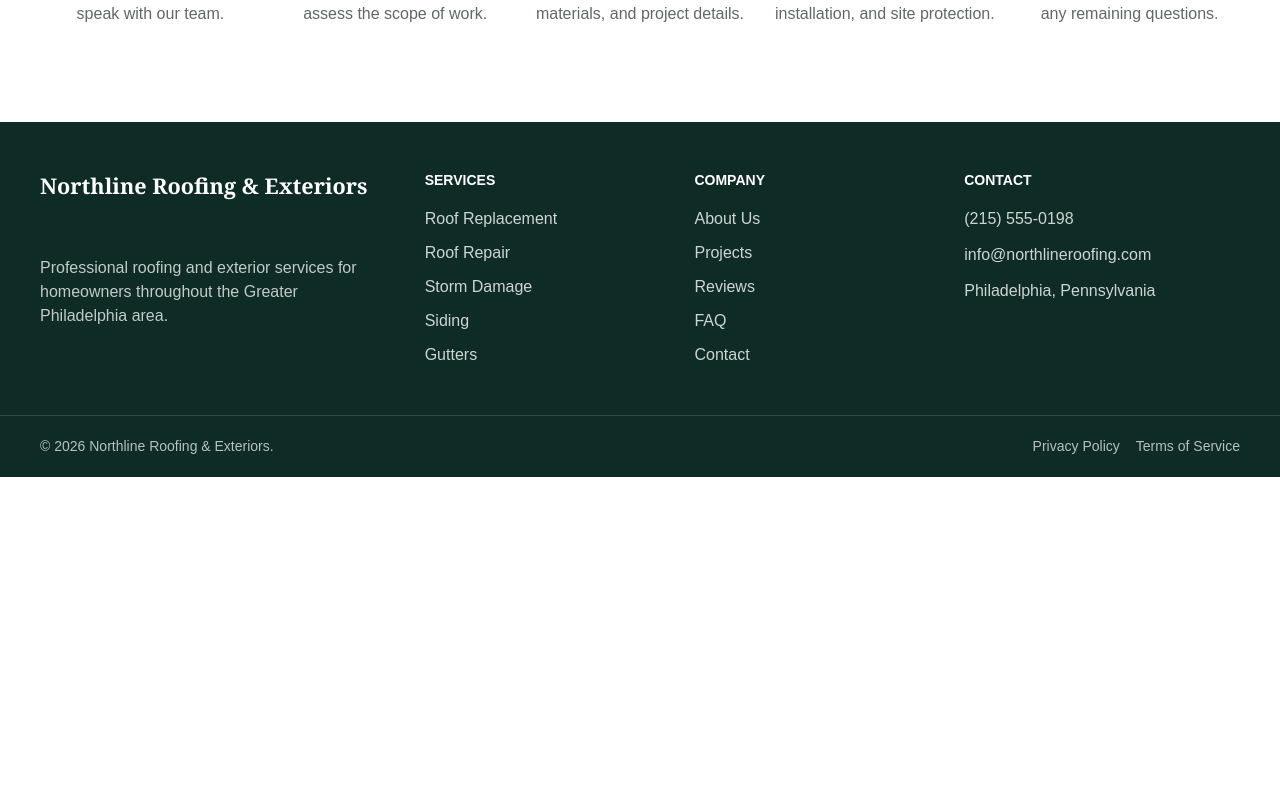
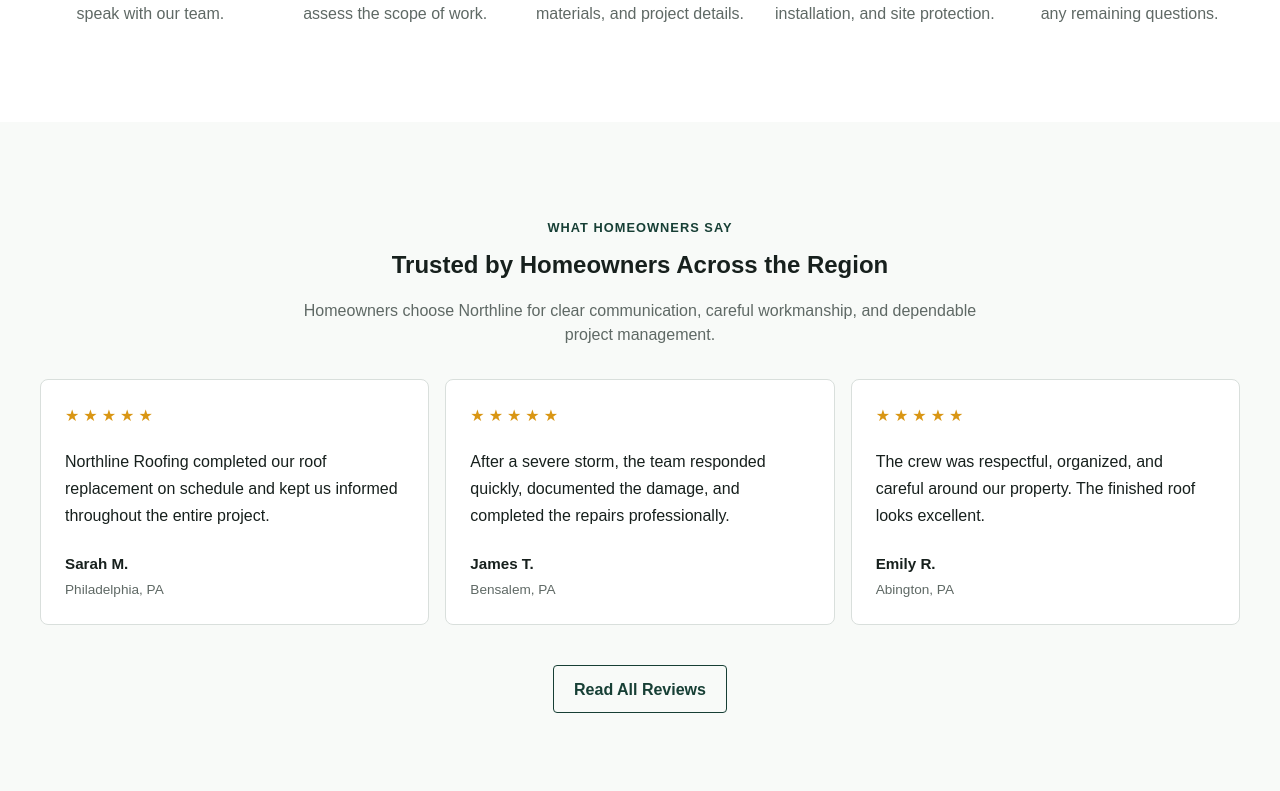
Before and after one commit to AndreyKharebov/northline-roofing, a React (Vite) app: page / in a window 1280 px wide. Shown: the part 3949-4740 px from the top of the page. Before the commit the page ends 4426 px from the top, so only its background shows below. Built offline with nearby package versions, Linux system fonts and the light colour scheme.

Commit message:
Add homepage reviews preview

```diff
--- /dev/null
+++ b/src/components/home/Reviews/ReviewCard.css
@@ -0,0 +1,39 @@
+.review-card {
+  display: flex;
+  flex-direction: column;
+  min-height: 100%;
+  padding: 24px;
+  border: 1px solid var(--color-border);
+  border-radius: var(--radius-medium);
+  background-color: var(--color-white);
+}
+
+.review-card__rating {
+  display: flex;
+  gap: 4px;
+  color: #d99614;
+  font-size: 1rem;
+}
+
+.review-card__quote {
+  margin: 20px 0 0;
+  color: var(--color-text);
+  line-height: 1.7;
+}
+
+.review-card__footer {
+  display: flex;
+  flex-direction: column;
+  gap: 4px;
+  margin-top: auto;
+  padding-top: 24px;
+}
+
+.review-card__name {
+  font-size: 0.95rem;
+}
+
+.review-card__location {
+  color: var(--color-text-light);
+  font-size: 0.85rem;
+}
--- /dev/null
+++ b/src/components/home/Reviews/ReviewCard.jsx
@@ -0,0 +1,30 @@
+import './ReviewCard.css';
+
+function ReviewCard({ review }) {
+  return (
+    <article className='review-card'>
+      <div
+        className='review-card__rating'
+        aria-label={`${review.rating} out of 5 stars`}
+      >
+        {Array.from({ length: review.rating }).map((_, index) => (
+          <span key={index} aria-hidden='true'>
+            ★
+          </span>
+        ))}
+      </div>
+
+      <blockquote className='review-card__quote'>
+        <p>{review.text}</p>
+      </blockquote>
+
+      <footer className='review-card__footer'>
+        <strong className='review-card__name'>{review.name}</strong>
+
+        <span className='review-card__location'>{review.location}</span>
+      </footer>
+    </article>
+  );
+}
+
+export default ReviewCard;
--- /dev/null
+++ b/src/components/home/Reviews/ReviewsPreview.css
@@ -0,0 +1,48 @@
+.reviews-preview {
+  background-color: var(--color-background);
+}
+
+.reviews-preview__list {
+  display: grid;
+  grid-auto-flow: column;
+  grid-auto-columns: 88%;
+  gap: 16px;
+  margin-top: 32px;
+  overflow-x: auto;
+  padding-bottom: 12px;
+  scroll-snap-type: x mandatory;
+  scrollbar-width: thin;
+}
+
+.reviews-preview__list > * {
+  scroll-snap-align: start;
+}
+
+.reviews-preview__action {
+  display: flex;
+  justify-content: center;
+  margin-top: 28px;
+}
+
+.reviews-preview__action .button {
+  width: 100%;
+}
+
+@media (min-width: 600px) {
+  .reviews-preview__list {
+    grid-auto-columns: 46%;
+  }
+
+  .reviews-preview__action .button {
+    width: auto;
+  }
+}
+
+@media (min-width: 980px) {
+  .reviews-preview__list {
+    grid-auto-flow: row;
+    grid-auto-columns: auto;
+    grid-template-columns: repeat(3, 1fr);
+    overflow-x: visible;
+  }
+}
--- /dev/null
+++ b/src/components/home/Reviews/ReviewsPreview.jsx
@@ -0,0 +1,37 @@
+import Button from '../../common/Button/Button';
+import SectionHeading from '../../common/SectionHeading/SectionHeading';
+
+import { reviews } from '../../../data/reviews';
+
+import ReviewCard from './ReviewCard';
+
+import './ReviewsPreview.css';
+
+function ReviewsPreview() {
+  return (
+    <section className='reviews-preview section'>
+      <div className='container'>
+        <SectionHeading
+          eyebrow='What Homeowners Say'
+          title='Trusted by Homeowners Across the Region'
+          description='Homeowners choose Northline for clear communication, careful workmanship, and dependable project management.'
+          align='center'
+        />
+
+        <div className='reviews-preview__list'>
+          {reviews.slice(0, 3).map((review) => (
+            <ReviewCard key={review.id} review={review} />
+          ))}
+        </div>
+
+        <div className='reviews-preview__action'>
+          <Button to='/reviews' variant='secondary'>
+            Read All Reviews
+          </Button>
+        </div>
+      </div>
+    </section>
+  );
+}
+
+export default ReviewsPreview;
--- /dev/null
+++ b/src/data/reviews.js
@@ -0,0 +1,30 @@
+export const reviews = [
+  {
+    id: 1,
+    name: 'Sarah M.',
+    location: 'Philadelphia, PA',
+    rating: 5,
+    text: 'Northline Roofing completed our roof replacement on schedule and kept us informed throughout the entire project.',
+  },
+  {
+    id: 2,
+    name: 'James T.',
+    location: 'Bensalem, PA',
+    rating: 5,
+    text: 'After a severe storm, the team responded quickly, documented the damage, and completed the repairs professionally.',
+  },
+  {
+    id: 3,
+    name: 'Emily R.',
+    location: 'Abington, PA',
+    rating: 5,
+    text: 'The crew was respectful, organized, and careful around our property. The finished roof looks excellent.',
+  },
+  {
+    id: 4,
+    name: 'Michael D.',
+    location: 'Cherry Hill, NJ',
+    rating: 5,
+    text: 'The proposal was clear, the communication was consistent, and the work was completed exactly as discussed.',
+  },
+];
--- a/src/pages/HomePage/HomePage.jsx
+++ b/src/pages/HomePage/HomePage.jsx
@@ -4,6 +4,7 @@
 import AboutPreview from '../../components/home/About/AboutPreview';
 import ProjectsPreview from '../../components/home/Projects/ProjectsPreview';
 import ProcessPreview from '../../components/home/Process/ProcessPreview';
+import ReviewsPreview from '../../components/home/Reviews/ReviewsPreview';
 
 function HomePage() {
   return (
@@ -14,6 +15,7 @@
       <AboutPreview />
       <ProjectsPreview />
       <ProcessPreview />
+      <ReviewsPreview />
     </>
   );
 }
```
